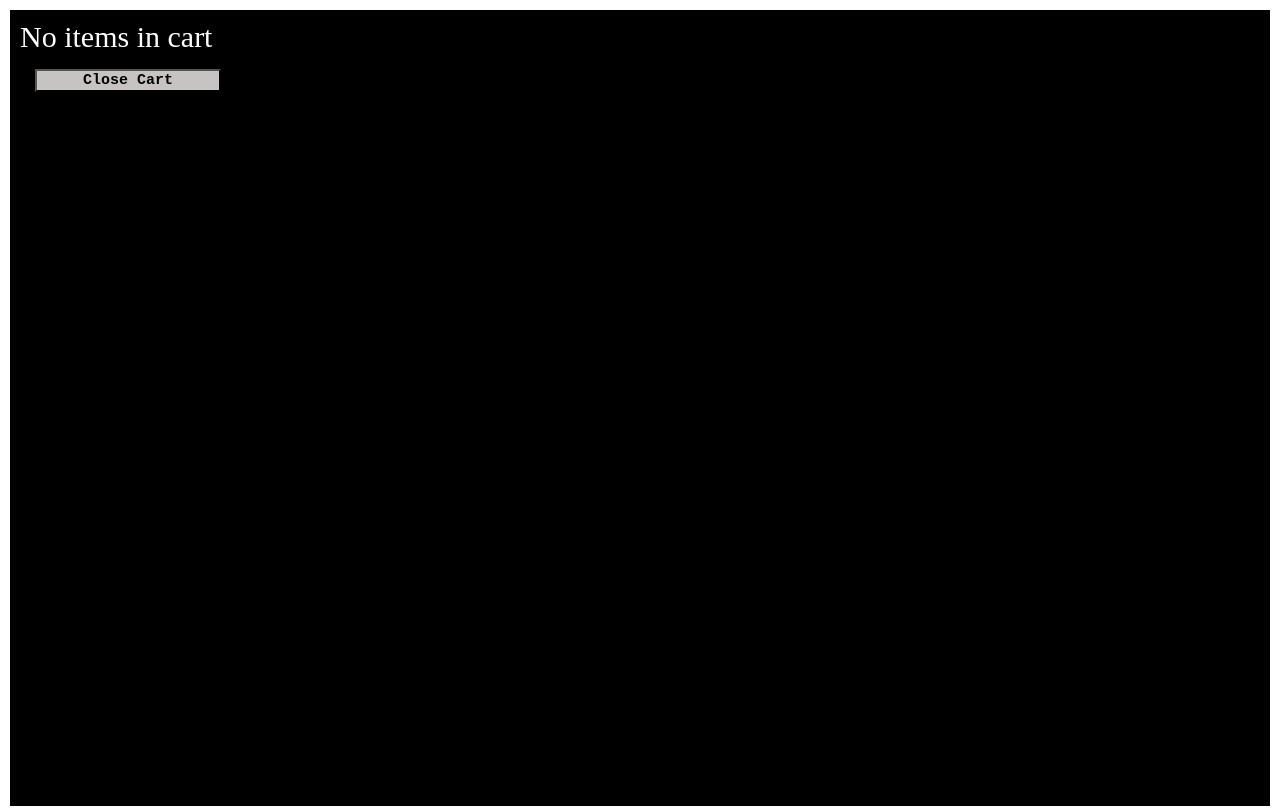
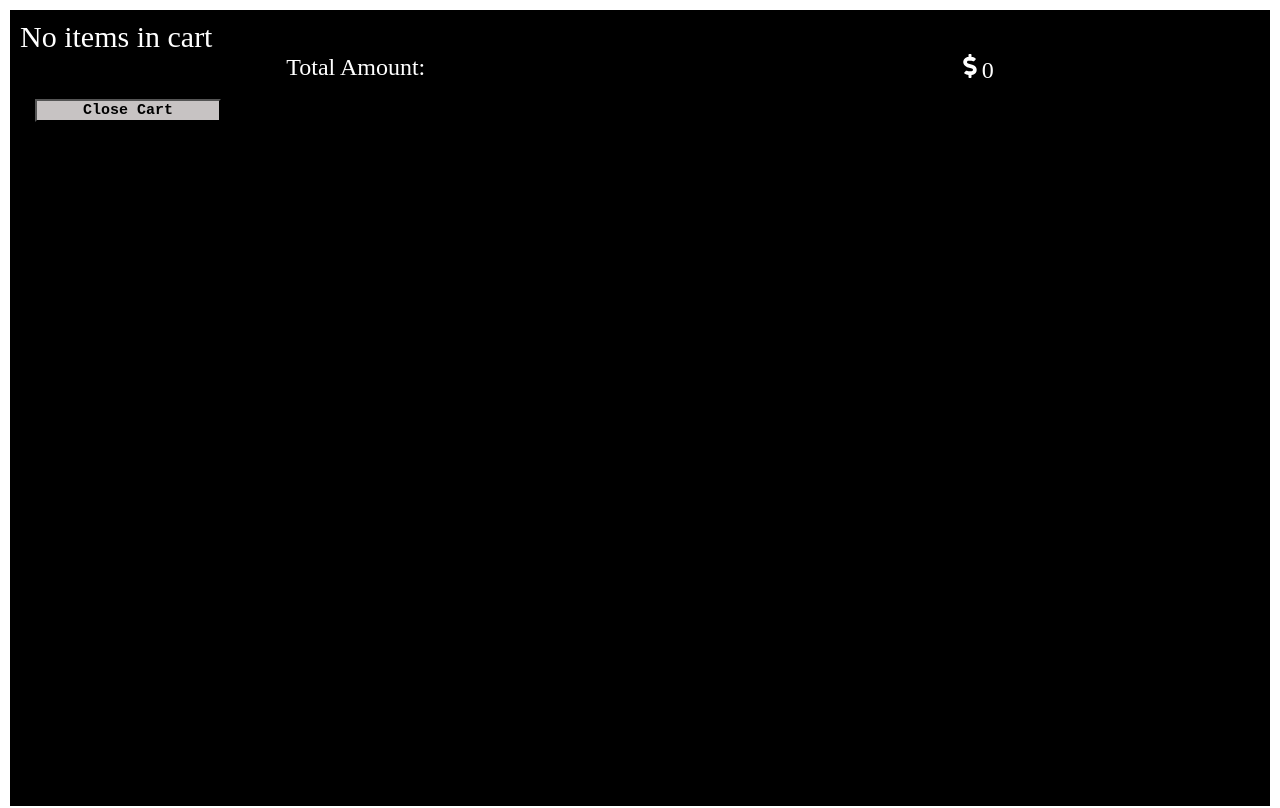
Before and after one commit to SuchiBankoti/restaurant-websit, a React (Create React App) app: page /restaurant-websit/CartItems in a window 1280 px wide. Built offline with nearby package versions, Linux system fonts and the light colour scheme.

Commit message:
add total amount of cart using reduce

```diff
--- a/src/Components/Cart.css
+++ b/src/Components/Cart.css
@@ -47,6 +47,13 @@
   font-weight: bolder;
   font-size: 0.5em;
 }
+.total-sum {
+  display: flex;
+  width: 100%;
+  justify-content: space-around;
+  color: white;
+  font-size: 0.8em;
+}
 @media (max-width: 500px) {
   .cart-content {
     font-size: 20px;
--- a/src/Components/CartItems.js
+++ b/src/Components/CartItems.js
@@ -3,9 +3,14 @@ import { nanoid } from "nanoid";
 import MenuItem from "./MenuItem";
 import { dataContext } from "../Context";
 import { Link } from "react-router-dom";
+import { FaDollarSign } from "react-icons/fa";
 export default function CartItems() {
   const { menu } = useContext(dataContext);
   const cartItems = menu.filter((obj) => obj.unit > 0);
+  const totalPrice = cartItems.reduce((total, e) => {
+    total = total + e.price * e.unit;
+    return total;
+  }, 0);
   return (
     <div className="cart-content">
       {cartItems.length === 0 ? (
@@ -20,6 +25,13 @@ export default function CartItems() {
           ))}
         </div>
       )}
+      <div className="total-sum">
+        <div>Total Amount:</div>
+        <div>
+          <FaDollarSign />
+          {totalPrice}
+        </div>
+      </div>
       <Link to={"/restaurant-websit"} className="link">
         <button className="cart-btn">Close Cart</button>
       </Link>
--- a/src/Components/MenuItem.js
+++ b/src/Components/MenuItem.js
@@ -1,6 +1,7 @@
 import React from "react";
 import Adder from "./Adder";
 import "./MenuItem.css";
+import { FaDollarSign } from "react-icons/fa";
 export default function MenuItem(props) {
   const { item } = props;
   return (
@@ -15,7 +16,10 @@ export default function MenuItem(props) {
       <div className="item">
         <p className="item-name">{item.name}</p>
         <p className="item-des">{item.description}</p>
-        <p className="item-price">{item.price}</p>
+        <p className="item-price">
+          <FaDollarSign />
+          {item.price}
+        </p>
       </div>
       <Adder item={item} />
     </div>
--- a/src/Context.js
+++ b/src/Context.js
@@ -8,35 +8,35 @@ function MenuProvider(props) {
       id: 1,
       name: "Sushi",
       description: "Finest fish and veggies",
-      price: "$22.99",
+      price: 22.99,
       unit: 0,
     },
     {
       id: 2,
       name: "Pasta",
       description: "Finest bread and veggies",
-      price: "$5.99",
+      price: 5.99,
       unit: 0,
     },
     {
       id: 3,
       name: "Chicken",
       description: "Finest chicken and veggies",
-      price: "$12.99",
+      price: 12.99,
       unit: 0,
     },
     {
       id: 4,
       name: "Momo",
       description: "Finest eggs and noodles",
-      price: "$80.99",
+      price: 80.99,
       unit: 0,
     },
     {
       id: 5,
       name: "Green Bowl",
       description: "Finest fruits and veggies",
-      price: "$25.99",
+      price: 25.99,
       unit: 0,
     },
   ]);
```
